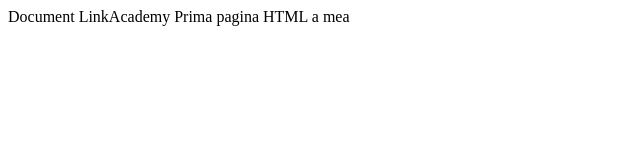
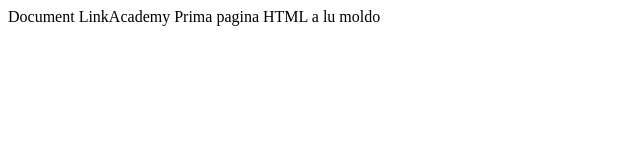
Before and after one commit to madamoldoveanu/html2324, a plain HTML site: page curs1/ap1_1.html in a window 1280 px wide. Shown: the full height of the page, 0-640 px from the left. Drawn offline with Linux system fonts and the light colour scheme.

Commit message:
schimbat text ap1_1

```diff
--- a/curs1/ap1_1.html
+++ b/curs1/ap1_1.html
@@ -5,6 +5,6 @@
     <title>Document LinkAcademy</title>
     </head>
     <body>
-        Prima pagina HTML a mea
+        Prima pagina HTML a lu moldo
     </body>
     </html>
```
